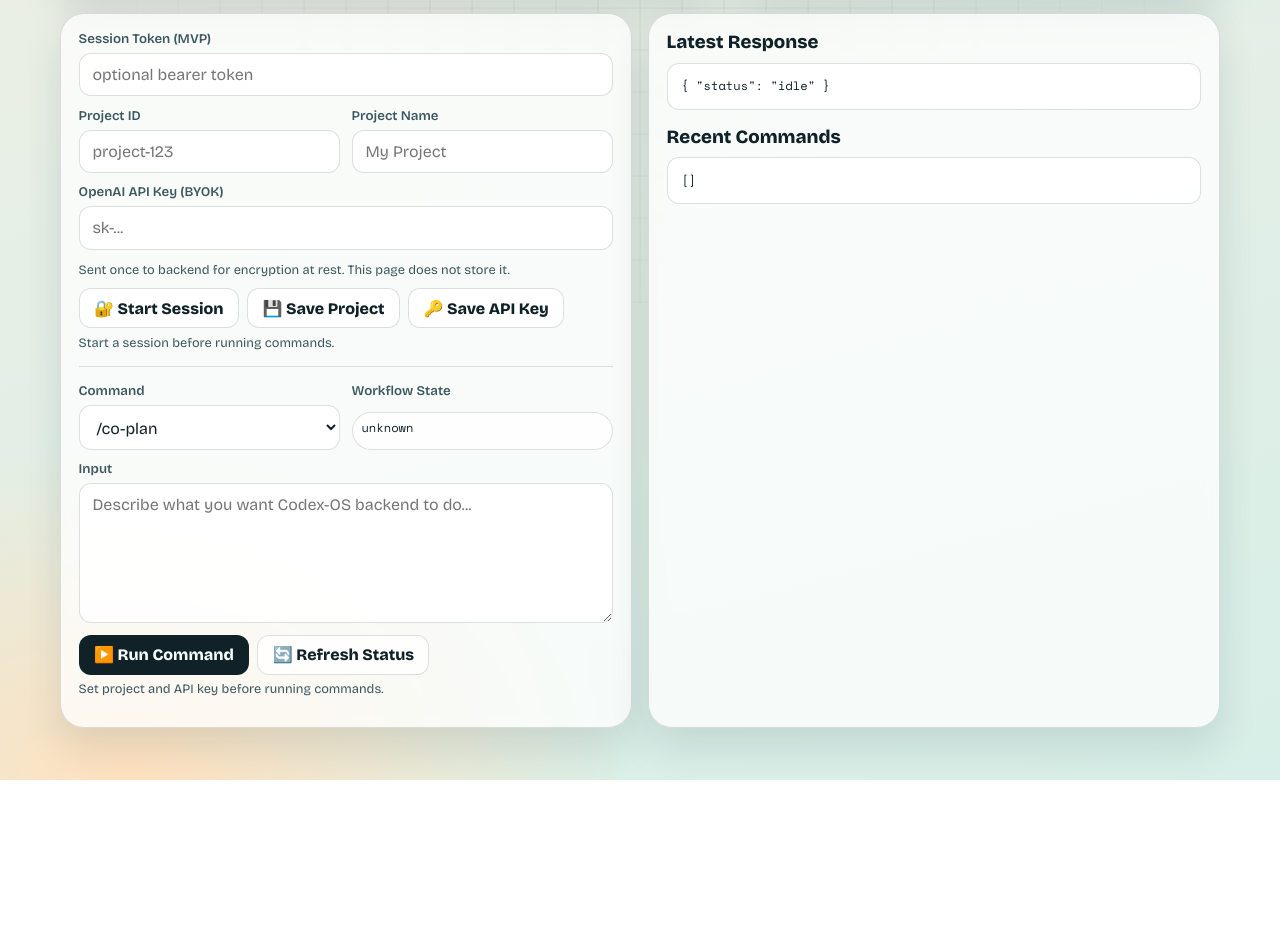
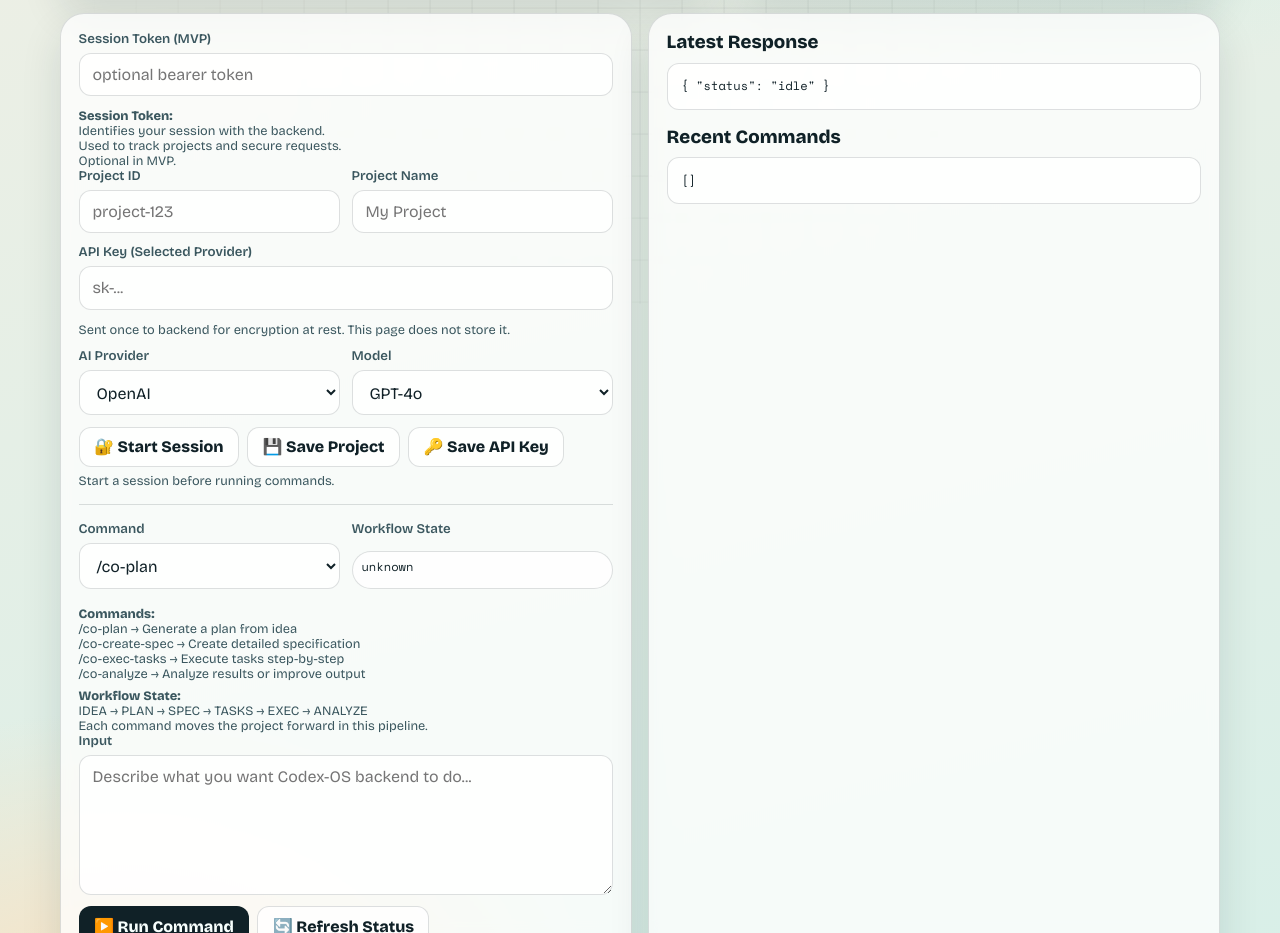
Before and after one commit to rotsl/codex-os, a plain HTML site: page docs/index.html in a window 1280 px wide. Shown: the part 506-1439 px from the top of the page. Before the commit the page ends 1286 px from the top, so only its background shows below. Drawn offline with nearby package versions, Linux system fonts and the light colour scheme.

Commit message:
Add multi-provider selector and UX clarity improvements

````diff
--- a/docs/index.html
+++ b/docs/index.html
@@ -489,6 +489,13 @@
             <input id="sessionToken" placeholder="optional bearer token" />
           </div>
 
+          <div class="hint">
+            <strong>Session Token:</strong><br>
+            Identifies your session with the backend.<br>
+            Used to track projects and secure requests.<br>
+            Optional in MVP.
+          </div>
+
           <div class="two">
             <div class="row">
               <label for="projectId">Project ID</label>
@@ -501,13 +508,32 @@
           </div>
 
           <div class="row">
-            <label for="apiKey">OpenAI API Key (BYOK)</label>
+            <label for="apiKey">API Key (Selected Provider)</label>
             <input id="apiKey" type="password" autocomplete="off" placeholder="sk-..." />
             <div class="hint">Sent once to backend for encryption at rest. This page does not store it.</div>
           </div>
 
+          <div class="two">
+            <div class="row">
+              <label for="provider">AI Provider</label>
+              <select id="provider">
+                <option value="openai">OpenAI</option>
+                <option value="claude">Claude (Anthropic)</option>
+              </select>
+            </div>
+            <div class="row">
+              <label for="model">Model</label>
+              <select id="model">
+                <option value="gpt-4o" data-provider="openai">GPT-4o</option>
+                <option value="gpt-4o-mini" data-provider="openai">GPT-4o Mini</option>
+                <option value="claude-3-sonnet-20240229" data-provider="claude">Claude Sonnet</option>
+                <option value="claude-3-haiku-20240307" data-provider="claude">Claude Haiku</option>
+              </select>
+            </div>
+          </div>
+
           <div class="actions">
-            <button class="muted" id="btnSession" type="button" title="Create a temporary session for this user">🔐 Start Session</button>
+            <button class="muted" id="btnSession" type="button" title="Start a temporary session for this user">🔐 Start Session</button>
             <button class="muted" id="btnUpsert" type="button" title="Create or update the current project">💾 Save Project</button>
             <button class="muted" id="btnKey" type="button" title="Store your API key securely for this project">🔑 Save API Key</button>
           </div>
@@ -529,6 +555,20 @@
               <label>Workflow State</label>
               <span class="state-badge" id="stateLabel">unknown</span>
             </div>
+          </div>
+
+          <div class="hint">
+            <strong>Commands:</strong><br>
+            /co-plan → Generate a plan from idea<br>
+            /co-create-spec → Create detailed specification<br>
+            /co-exec-tasks → Execute tasks step-by-step<br>
+            /co-analyze → Analyze results or improve output
+          </div>
+
+          <div class="hint">
+            <strong>Workflow State:</strong><br>
+            IDEA → PLAN → SPEC → TASKS → EXEC → ANALYZE<br>
+            Each command moves the project forward in this pipeline.
           </div>
 
           <div class="row">
@@ -561,6 +601,8 @@
       const historyEl = document.getElementById("history");
       const logEl = document.getElementById("log");
       const executeButton = document.getElementById("btnExecute");
+      const providerEl = document.getElementById("provider");
+      const modelEl = document.getElementById("model");
 
       const fields = {
         sessionToken: document.getElementById("sessionToken"),
@@ -597,6 +639,19 @@
         return text.replace(/<script/gi, "").replace(/```/g, "").trim();
       }
 
+      function filterModelsByProvider() {
+        const provider = providerEl.value;
+
+        [...modelEl.options].forEach((opt) => {
+          opt.hidden = opt.dataset.provider !== provider;
+        });
+
+        const firstVisible = [...modelEl.options].find((opt) => opt.dataset.provider === provider);
+        if (firstVisible) {
+          modelEl.value = firstVisible.value;
+        }
+      }
+
       async function api(path, method = "GET", body = null) {
         const url = `${normalizeBaseUrl()}${path}`;
         const opts = { method, headers: buildHeaders() };
@@ -630,7 +685,7 @@
           name: projectName
         });
 
-        fields.projectId.value = data.projectId; // ✅ update UI
+        fields.projectId.value = data.projectId || data.id || projectId;
         updateExecuteButtonState();
 
         stateLabel.textContent = data.state || "IDEA";
@@ -671,20 +726,24 @@
         const command = fields.command.value;
         const input = sanitizeInput(fields.inputText.value || "");
         const apiKey = fields.apiKey.value.trim();
+        const provider = providerEl.value;
+        const model = modelEl.value;
 
         if (!projectId || !command || !input) {
           throw new Error("projectId, command, and input are required.");
         }
 
         if (!apiKey) {
-          throw new Error("API key is required.");
+          throw new Error("API key required for selected provider");
         }
 
         const data = await api("/execute", "POST", {
           projectId,
           command,
           input,
-          apiKey
+          apiKey,
+          provider,
+          model
         });
 
         resultEl.textContent = pretty(data);
@@ -714,6 +773,9 @@
       document.getElementById("btnExecute").addEventListener("click", () => run(executeCommand));
       document.getElementById("btnRefresh").addEventListener("click", () => run(refreshProject));
 
+      providerEl.addEventListener("change", filterModelsByProvider);
+      filterModelsByProvider();
+
       fields.projectId.addEventListener("input", updateExecuteButtonState);
       fields.apiKey.addEventListener("input", updateExecuteButtonState);
       updateExecuteButtonState();
````
